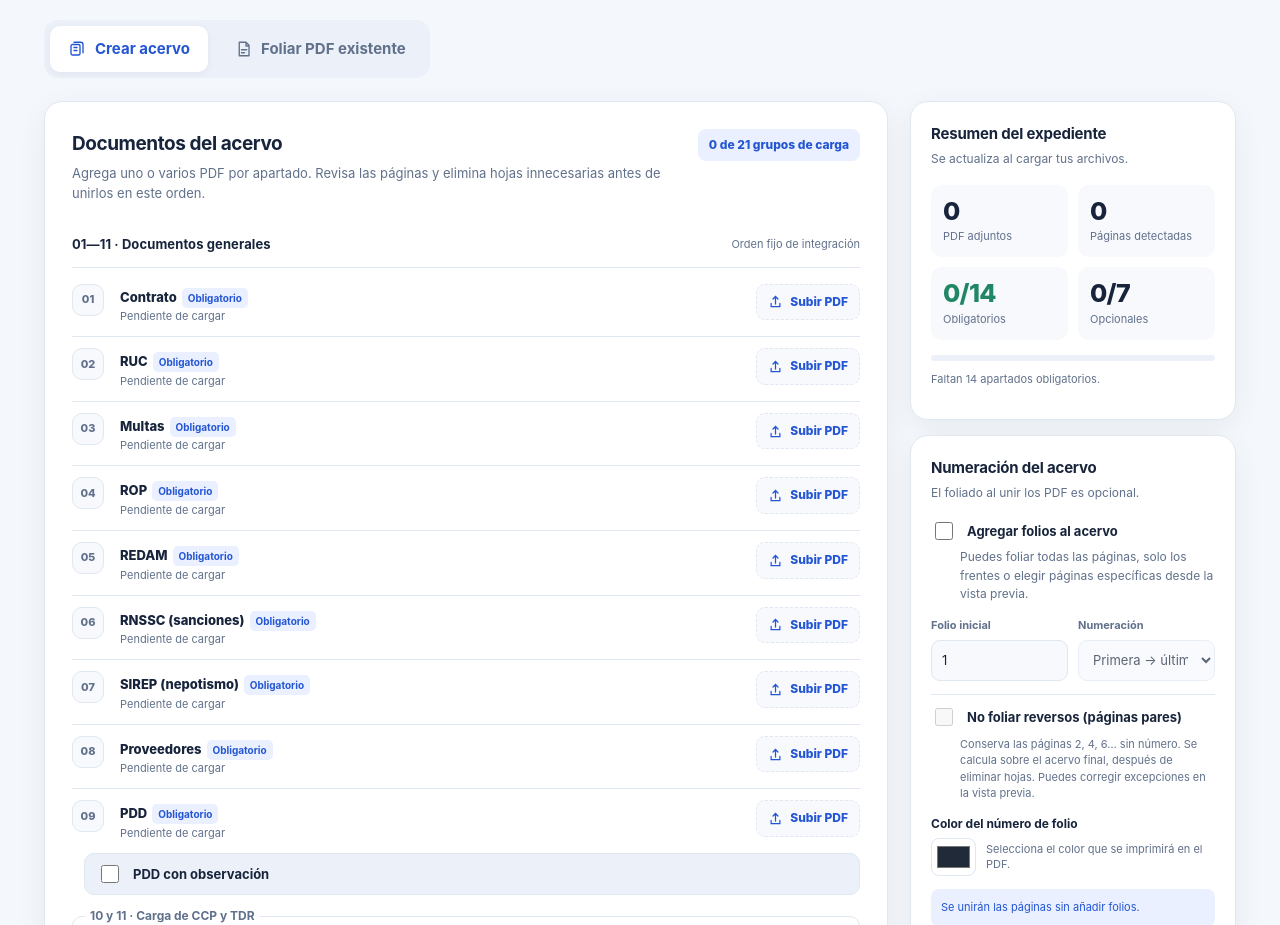
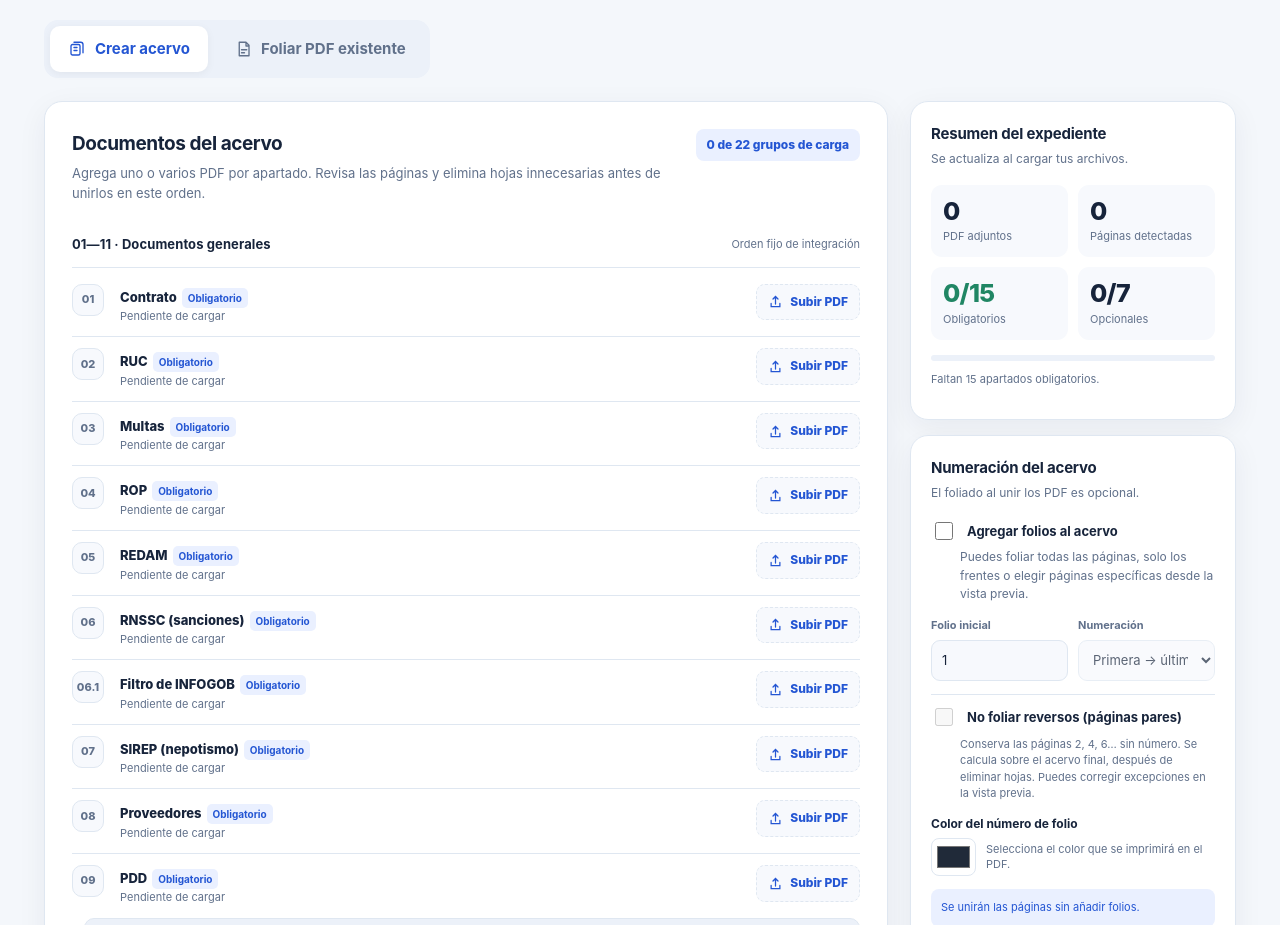
Before and after one commit to darckis28/Tu_Acervo, a plain HTML site: page index.html in a window 1280 px wide. Shown: the part 384-1309 px from the top of the page. Drawn offline with Linux system fonts and the light colour scheme.

Commit message:
Add files via upload

```diff
--- a/datos.js
+++ b/datos.js
@@ -8,6 +8,7 @@ const GENERAL_HASTA_PDD=[
  {id:'rop',name:'ROP',number:'04'},
  {id:'redam',name:'REDAM',number:'05'},
  {id:'rnssc',name:'RNSSC (sanciones)',number:'06'},
+ {id:'infogob',name:'Filtro de INFOGOB',number:'06.1'},
  {id:'sirep',name:'SIREP (nepotismo)',number:'07'},
  {id:'proveedores',name:'Proveedores',number:'08'},
  {id:'pdd',name:'PDD',number:'09'}
--- a/index.html
+++ b/index.html
@@ -30,7 +30,7 @@
 <section id="viewAcervo" role="tabpanel" aria-labelledby="tabAcervo">
  <div class="layout">
   <main class="main-panel">
-   <div class="main-head"><div><h2>Documentos del acervo</h2><p>Agrega uno o varios PDF por apartado. Revisa las páginas y elimina hojas innecesarias antes de unirlos en este orden.</p></div><span class="counter" id="loadedCounter">0 de 21 grupos de carga</span></div>
+   <div class="main-head"><div><h2>Documentos del acervo</h2><p>Agrega uno o varios PDF por apartado. Revisa las páginas y elimina hojas innecesarias antes de unirlos en este orden.</p></div><span class="counter" id="loadedCounter">0 de 22 grupos de carga</span></div>
    <div class="group-label"><strong>01—11 · Documentos generales</strong><span>Orden fijo de integración</span></div>
    <div id="generalSlots">
     <div id="generalThroughPdd"></div>
@@ -69,7 +69,7 @@
    <div class="review-strip"><div><strong>Previsualiza y corrige tu acervo</strong><p>Mira las miniaturas reales, marca «No foliar» solo en las páginas que correspondan y elimina las que no necesitas.</p></div><button type="button" class="review-button" id="openAcervoEditor" disabled>👁 Ver hojas y seleccionar «No foliar»</button></div>
   </main>
   <aside class="side">
-   <div class="side-card"><h3>Resumen del expediente</h3><p class="sub">Se actualiza al cargar tus archivos.</p><div class="stat-grid"><div class="stat"><div class="stat-num" id="countDocs">0</div><div class="stat-label">PDF adjuntos</div></div><div class="stat"><div class="stat-num" id="countPages">0</div><div class="stat-label">Páginas detectadas</div></div><div class="stat"><div class="stat-num ok" id="countRequired">0/14</div><div class="stat-label">Obligatorios</div></div><div class="stat"><div class="stat-num" id="countOptional">0/7</div><div class="stat-label">Opcionales</div></div></div><div class="progress-track"><div class="progress-fill" id="completeness"></div></div><p class="required-status" id="requiredStatus">Faltan 14 apartados obligatorios.</p></div>
+   <div class="side-card"><h3>Resumen del expediente</h3><p class="sub">Se actualiza al cargar tus archivos.</p><div class="stat-grid"><div class="stat"><div class="stat-num" id="countDocs">0</div><div class="stat-label">PDF adjuntos</div></div><div class="stat"><div class="stat-num" id="countPages">0</div><div class="stat-label">Páginas detectadas</div></div><div class="stat"><div class="stat-num ok" id="countRequired">0/15</div><div class="stat-label">Obligatorios</div></div><div class="stat"><div class="stat-num" id="countOptional">0/7</div><div class="stat-label">Opcionales</div></div></div><div class="progress-track"><div class="progress-fill" id="completeness"></div></div><p class="required-status" id="requiredStatus">Faltan 15 apartados obligatorios.</p></div>
    <div class="side-card"><h3>Numeración del acervo</h3><p class="sub">El foliado al unir los PDF es opcional.</p><div class="setting-group"><div><label class="toggle-line"><input type="checkbox" id="folioAcervo"><span>Agregar folios al acervo</span></label><p class="setting-description">Puedes foliar todas las páginas, solo los frentes o elegir páginas específicas desde la vista previa.</p></div><div class="settings-content" id="acervoNumberSettings"><div class="field"><label for="acervoStart">Folio inicial</label><input type="number" id="acervoStart" min="1" max="9999" step="1" value="1" disabled></div><div class="field"><label for="acervoDirection">Numeración</label><select id="acervoDirection" disabled><option value="forward">Primera → última</option><option value="reverse">Última → primera</option></select></div></div>     <div class="option-line"><label class="toggle-line" for="acervoNoBack"><input type="checkbox" id="acervoNoBack" disabled><span>No foliar reversos (páginas pares)</span></label><p class="option-description">Conserva las páginas 2, 4, 6… sin número. Se calcula sobre el acervo final, después de eliminar hojas. Puedes corregir excepciones en la vista previa.</p></div>
      <div class="color-field"><label for="acervoColor">Color del número de folio</label><input type="color" id="acervoColor" value="#202a39" disabled title="Elegir color de foliado"><span>Selecciona el color que se imprimirá en el PDF.</span></div>
      <div class="folio-count" id="acervoFolioSummary">Se unirán las páginas sin añadir folios.</div>
```
Also changed, not shown: 1 other file.
